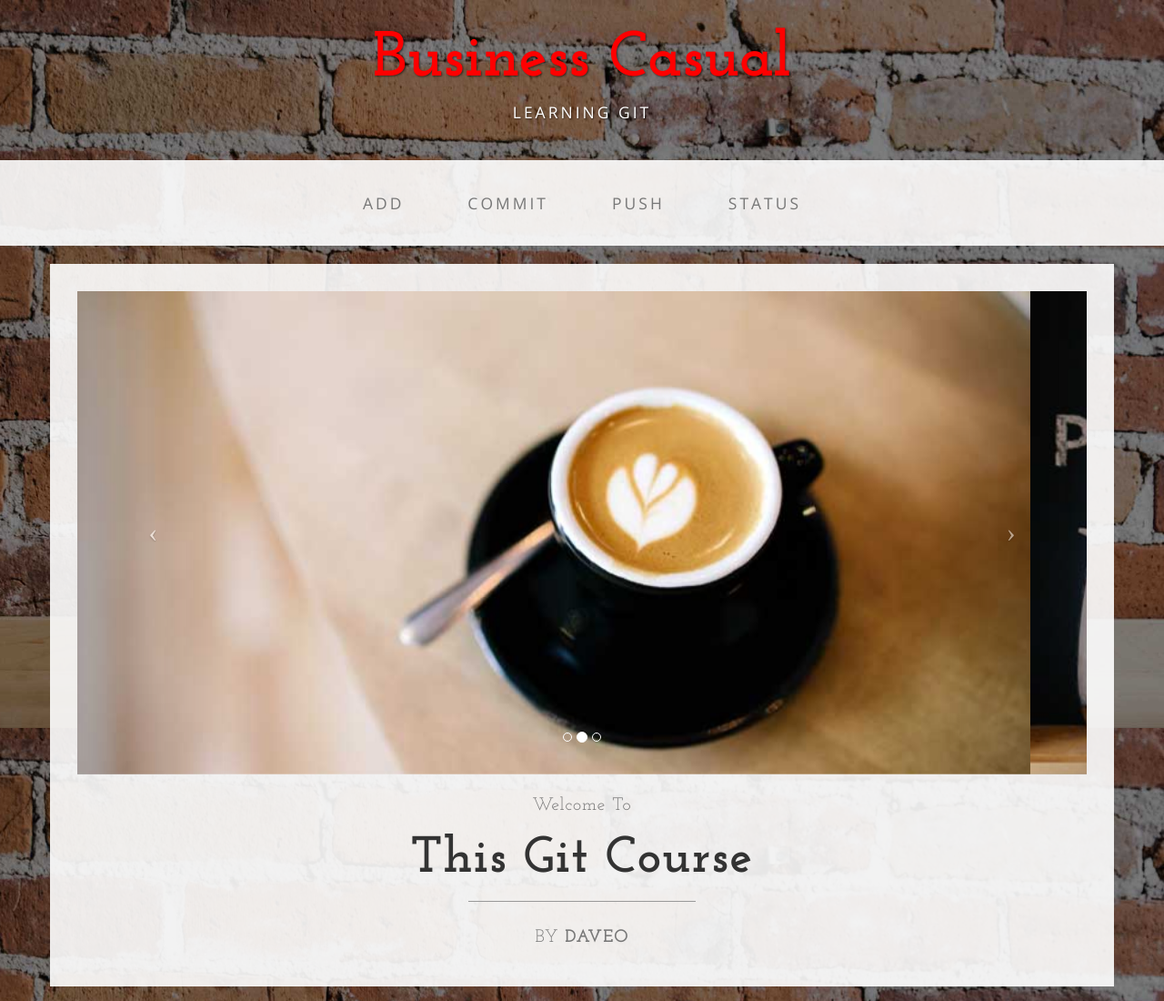
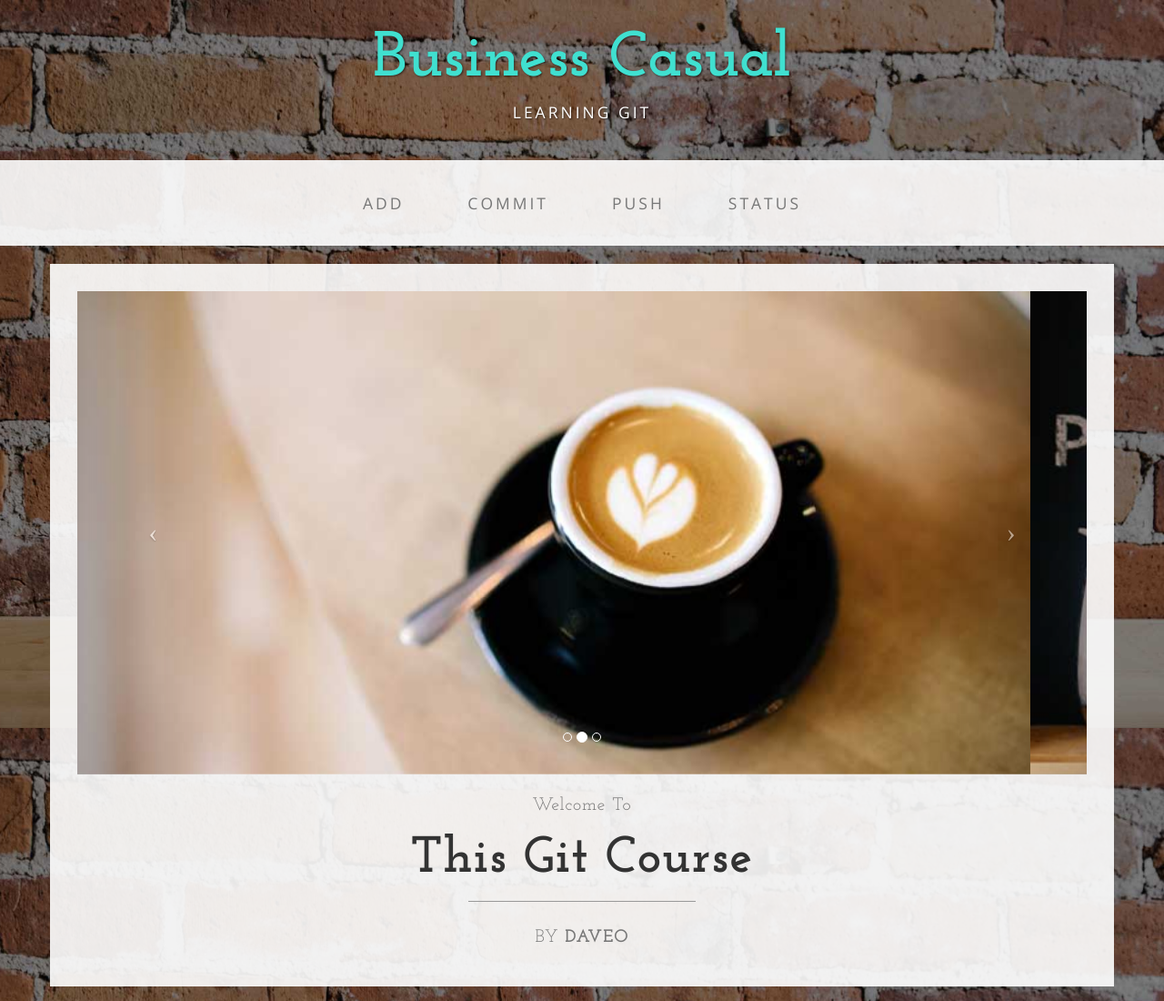
Before and after one commit to daveo1234/learnable-course, a plain HTML site: page index.html in a window 1280 px wide. Shown: the top 1100 px of the page at 91% size. Drawn offline with nearby package versions, Linux system fonts and the light colour scheme.

Commit message:
Changed color to another

```diff
--- a/css/business-casual.css
+++ b/css/business-casual.css
@@ -192,5 +192,5 @@ footer p {
 }
 
 .brand{
-	color: #FF0000;
+	color: #40E0D0;
 }
```
